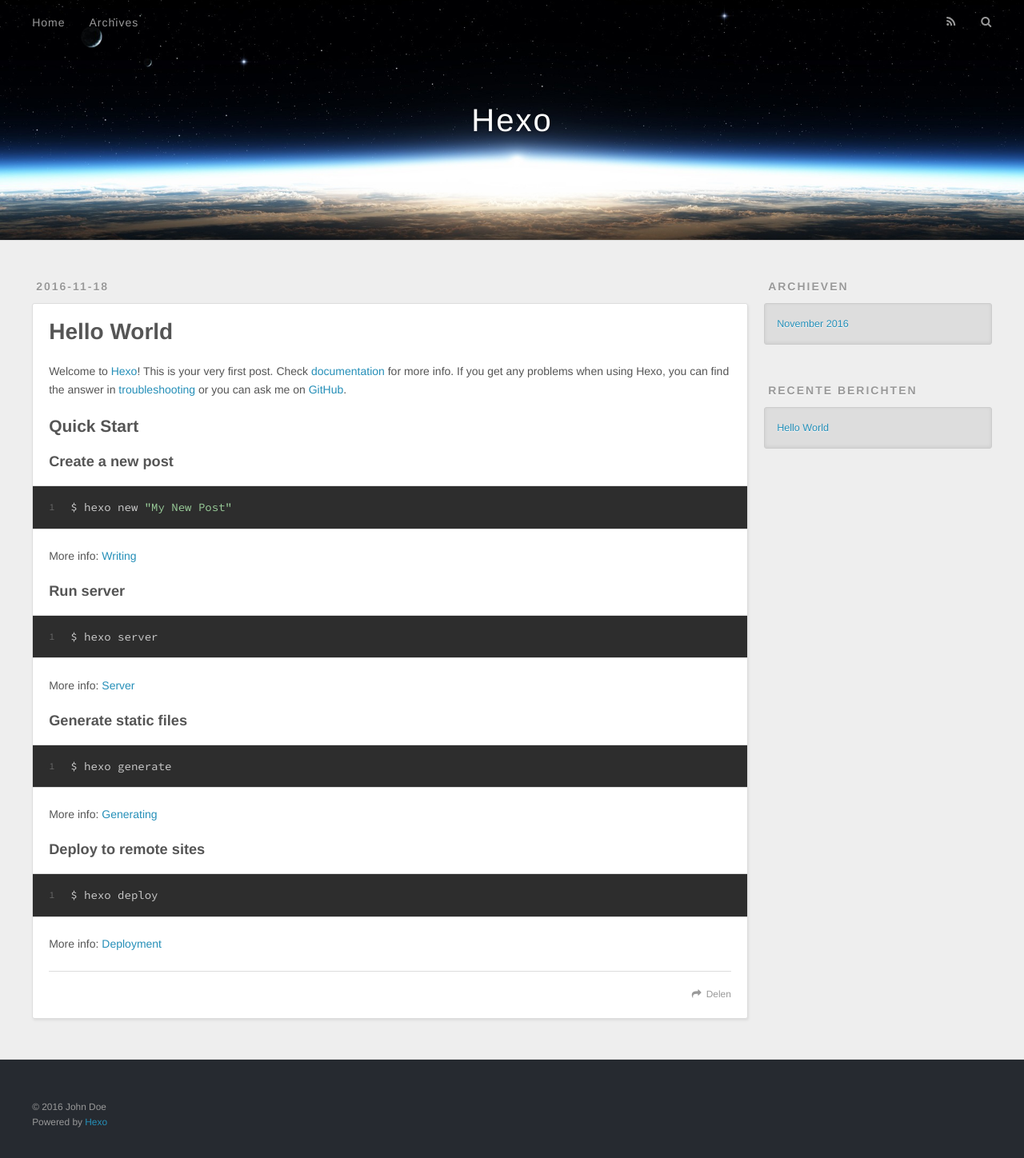
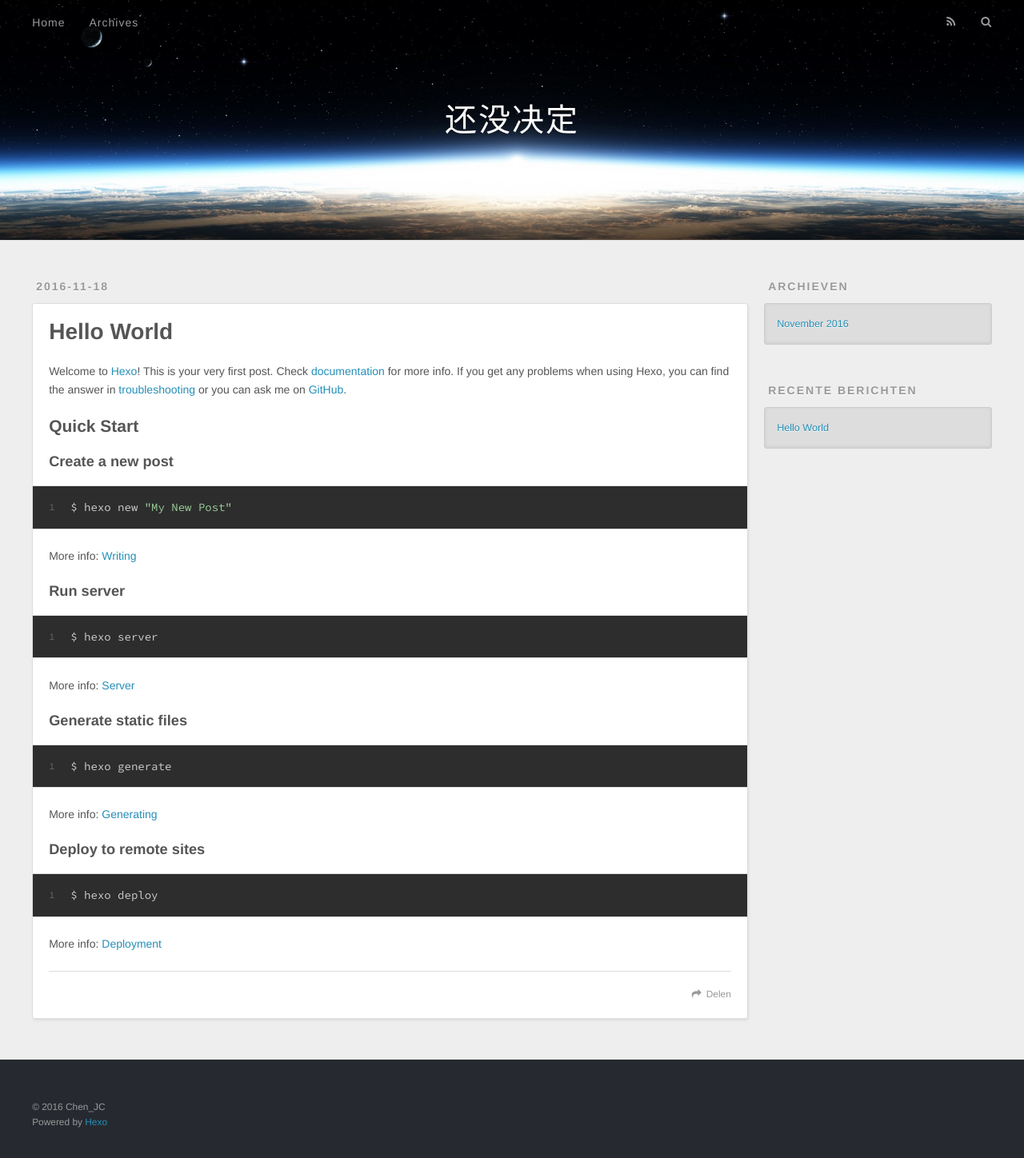
Before and after one commit to stream886/CJP_hexo_io, a plain HTML site: page index.html in a window 1280 px wide. Shown: the whole page at 80% size. Drawn offline with nearby package versions, Linux system fonts and the light colour scheme.

Commit message:
Site updated: 2016-11-18 10:17:25

```diff
--- a/index.html
+++ b/index.html
@@ -3,16 +3,16 @@
 <head>
   <meta charset="utf-8">
 
-  <title>Hexo</title>
+  <title>还没决定</title>
   <meta name="viewport" content="width=device-width, initial-scale=1, maximum-scale=1">
   <meta property="og:type" content="website">
-<meta property="og:title" content="Hexo">
+<meta property="og:title" content="还没决定">
 <meta property="og:url" content="http://yoursite.com/index.html">
-<meta property="og:site_name" content="Hexo">
+<meta property="og:site_name" content="还没决定">
 <meta name="twitter:card" content="summary">
-<meta name="twitter:title" content="Hexo">
+<meta name="twitter:title" content="还没决定">
 
-    <link rel="alternate" href="/atom.xml" title="Hexo" type="application/atom+xml">
+    <link rel="alternate" href="/atom.xml" title="还没决定" type="application/atom+xml">
 
 
     <link rel="icon" href="/favicon.png">
@@ -33,7 +33,7 @@
   <div id="header-outer" class="outer">
     <div id="header-title" class="inner">
       <h1 id="logo-wrap">
-        <a href="/" id="logo">Hexo</a>
+        <a href="/" id="logo">还没决定</a>
       </h1>
 
     </div>
@@ -96,7 +96,7 @@
 
     </div>
     <footer class="article-footer">
-      <a data-url="http://yoursite.com/2016/11/18/hello-world/" data-id="civmlmql00000wwqjao3dvpms" class="article-share-link">Delen</a>
+      <a data-url="http://yoursite.com/2016/11/18/hello-world/" data-id="civn5ntol00005cqjxwoxs3jo" class="article-share-link">Delen</a>
 
 
     </footer>
@@ -151,7 +151,7 @@
 
   <div class="outer">
     <div id="footer-info" class="inner">
-      &copy; 2016 John Doe<br>
+      &copy; 2016 Chen_JC<br>
       Powered by <a href="http://hexo.io/" target="_blank">Hexo</a>
     </div>
   </div>
```
Also changed, not shown: 2016/11/18/hello-world/index.html (+6 -6 lines), archives/2016/11/index.html (+7 -7 lines), archives/2016/index.html (+7 -7 lines), archives/index.html (+7 -7 lines).
